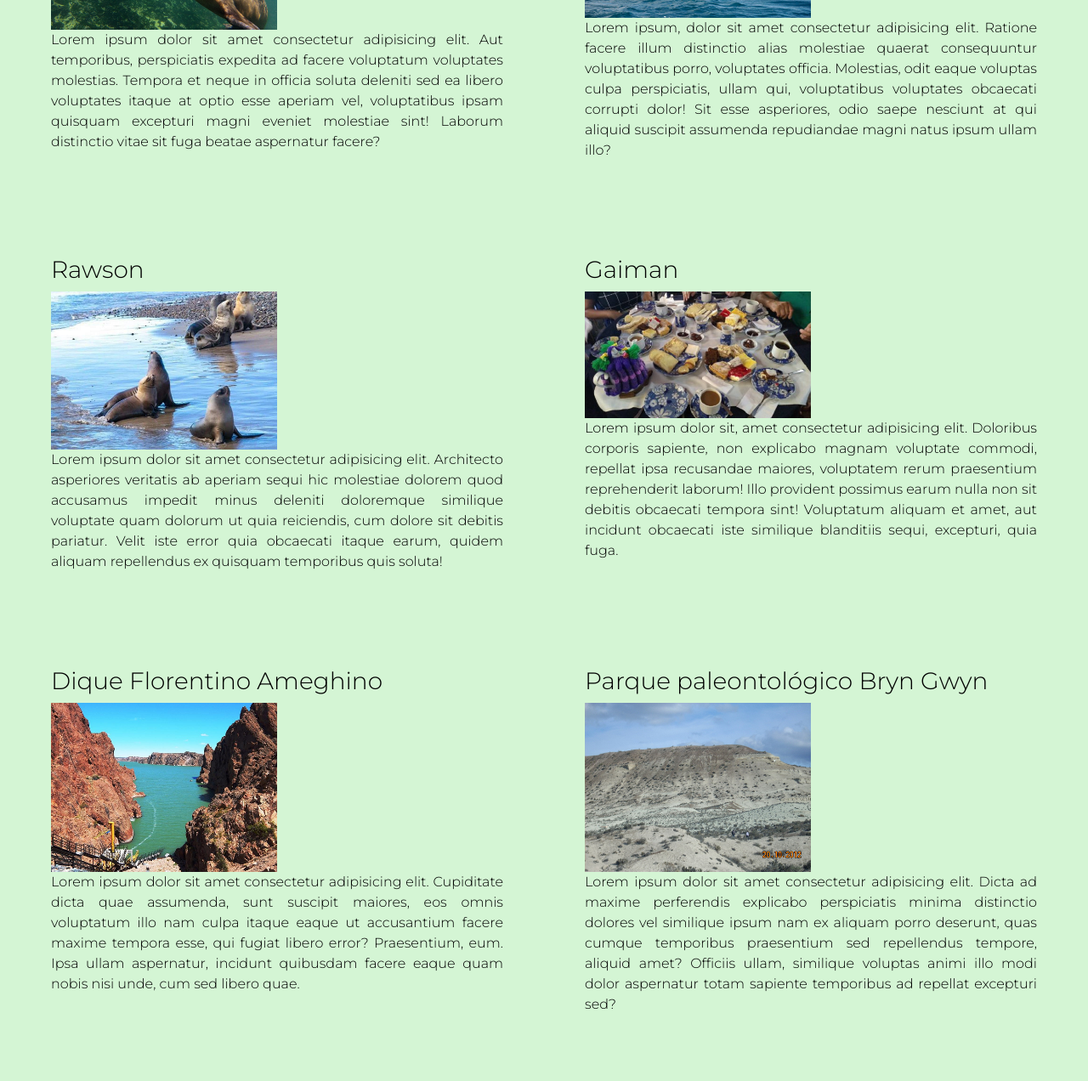
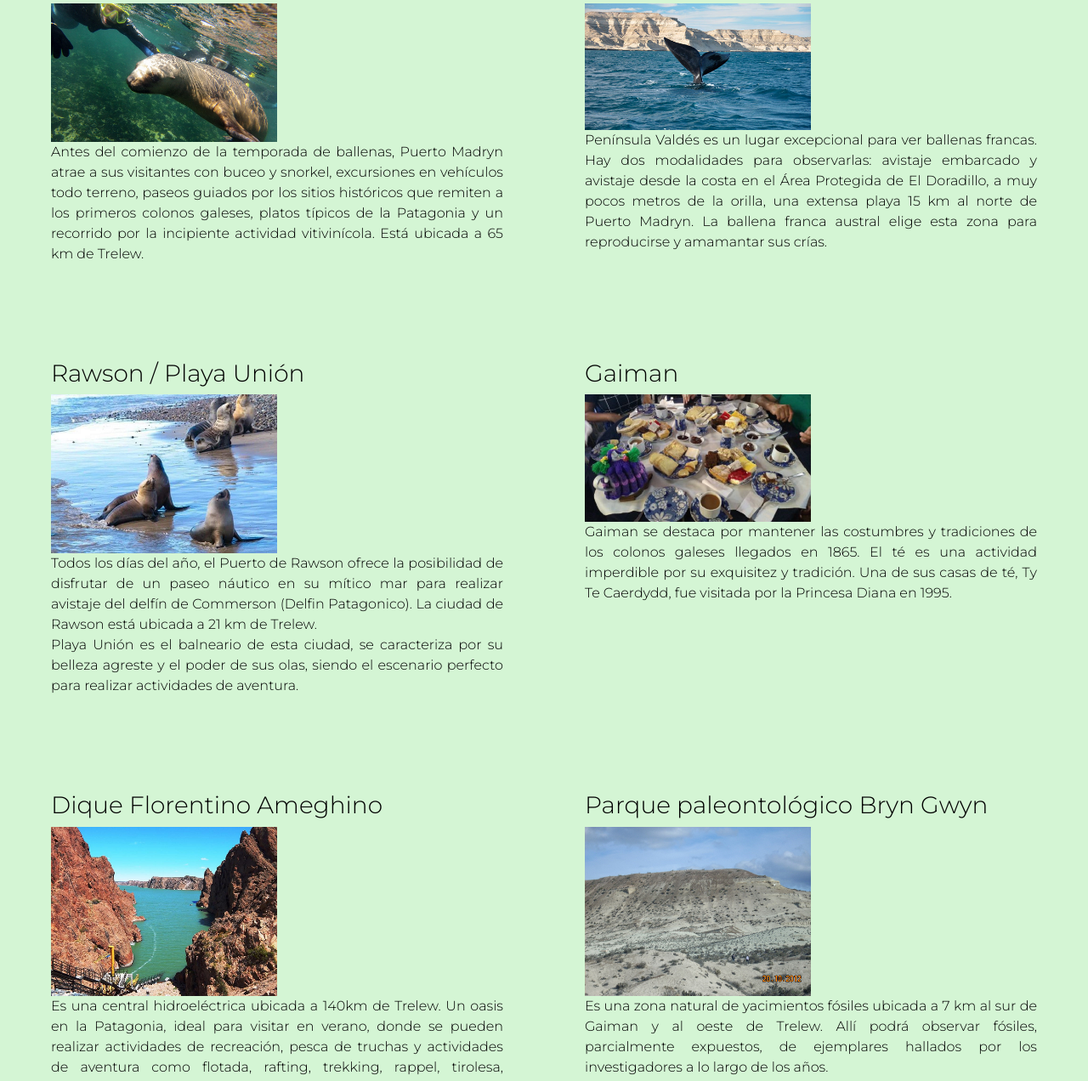
Before and after one commit to mariananizetich/JS10-MarianaNizetich, a plain HTML site: page pages/destinos.html in a window 1280 px wide. Shown: the part 541-1813 px from the top of the page at 85% size. Drawn offline with nearby package versions, Linux system fonts and the light colour scheme.

Commit message:
agrego info a destinos y corrijo margin en hoteles

```diff
--- a/estilo.css
+++ b/estilo.css
@@ -1,6 +1,6 @@
 /*Animaciones*/
 a:hover {
-    background-color: white;
+    background:none;
     transform: scale(1.2, 1.2);
     transition: all 1s;
 }
@@ -15,14 +15,17 @@ body {
 }
 
 
+
 /*Main*/
 main {
     background-color: rgb(212, 245, 212);
     color: black;
 }
 .titulo {
-    text-align: center;
+    text-align: justify;
+    margin: 5%;
 }
+
 p {
     text-align: justify;
 }
--- a/pages/destinos.html
+++ b/pages/destinos.html
@@ -57,7 +57,7 @@
         <div class="col-sm 12 col-md-12 p-5 animate__animated animate__fadeInRight">
           <h2 class="titulo">Área Metropolitana de VIRCH-Valdés</h2>
           <p>
-            El Área Metropolitana de VIRCH-Valdés está ubicada al noroeste de la provincia del Chubut e incluye 6 municipios: Trelew, Gaiman, Rawson, Veintiocho de Julio, Dolavon y Puerto Madryn.
+            El Área Metropolitana de VIRCH-Valdés está ubicada al noroeste de la provincia del Chubut e incluye 6 municipios: Trelew, Gaiman, Rawson, Veintiocho de Julio, Dolavon y Puerto Madryn. Desde la costa hacia la meseta, la prehistoria, la vida de los colonos galeses y la naturaleza se conjugan en un recorrido por El Valle Inferior del Río Chubut.
           </p>
         </div>
 
@@ -65,37 +65,38 @@
         <div class="col-sm 3 col-md-6 p-5 animate__animated animate__fadeInLeft">
           <h3>Puerto Madryn</h3>
           <img src="../multimedia/buceo-madryn.png" class="img-fluid w-50" alt="Buceo en Madryn">
-          <p>Lorem ipsum dolor sit amet consectetur adipisicing elit. Aut temporibus, perspiciatis expedita ad facere voluptatum voluptates molestias. Tempora et neque in officia soluta deleniti sed ea libero voluptates itaque at optio esse aperiam vel, voluptatibus ipsam quisquam excepturi magni eveniet molestiae sint! Laborum distinctio vitae sit fuga beatae aspernatur facere?</p>
+          <p>Antes del comienzo de la temporada de ballenas, Puerto Madryn atrae a sus visitantes con buceo y snorkel, excursiones en vehículos todo terreno, paseos guiados por los sitios históricos que remiten a los primeros colonos galeses, platos típicos de la Patagonia y un recorrido por la incipiente actividad vitivinícola. Está ubicada a 65 km de Trelew.</p>
         </div>
 
         <div class="col-sm 3 col-md-6 p-5 animate__animated animate__fadeInRight">
           <h3>Península Valdés</h3>
           <img src="../multimedia/Península.png" class="img-fluid w-50" alt="Península Valdés">
-          <p>Lorem ipsum, dolor sit amet consectetur adipisicing elit. Ratione facere illum distinctio alias molestiae quaerat consequuntur voluptatibus porro, voluptates officia. Molestias, odit eaque voluptas culpa perspiciatis, ullam qui, voluptatibus voluptates obcaecati corrupti dolor! Sit esse asperiores, odio saepe nesciunt at qui aliquid suscipit assumenda repudiandae magni natus ipsum ullam illo?</p>
+          <p>Península Valdés es un lugar excepcional para ver ballenas francas. Hay dos modalidades para observarlas: avistaje embarcado y avistaje desde la costa en el Área Protegida de El Doradillo, a muy pocos metros de la orilla, una extensa playa 15 km al norte de Puerto Madryn. La ballena franca austral elige esta zona para reproducirse y amamantar sus crías.</p>
         </div>
 
           <div class="col-sm 3 col-md-6 p-5 animate__animated animate__fadeInLeft">
-          <h3>Rawson</h3>
+          <h3>Rawson / Playa Unión</h3>
           <img src="../multimedia/Playa Unión.png" class="img-fluid w-50" alt="Playa Unión">
-          <p>Lorem ipsum dolor sit amet consectetur adipisicing elit. Architecto asperiores veritatis ab aperiam sequi hic molestiae dolorem quod accusamus impedit minus deleniti doloremque similique voluptate quam dolorum ut quia reiciendis, cum dolore sit debitis pariatur. Velit iste error quia obcaecati itaque earum, quidem aliquam repellendus ex quisquam temporibus quis soluta!</p>
+          <p>Todos los días del año, el Puerto de Rawson ofrece la posibilidad de disfrutar de un paseo náutico en su mítico mar para realizar avistaje del delfín de Commerson (Delfin Patagonico). La ciudad de Rawson está ubicada a 21 km de Trelew. <br>
+            Playa Unión es el balneario de esta ciudad, se caracteriza por su belleza agreste y el poder de sus olas, siendo el escenario perfecto para realizar actividades de aventura.</p>
           </div>
 
           <div class="col-sm 3 col-md-6 p-5 animate__animated animate__fadeInRight">
           <h3>Gaiman</h3>
           <img src="../multimedia/Gaiman.png" class="img-fluid w-50" alt="Casas de té en Gaiman">
-          <p>Lorem ipsum dolor sit, amet consectetur adipisicing elit. Doloribus corporis sapiente, non explicabo magnam voluptate commodi, repellat ipsa recusandae maiores, voluptatem rerum praesentium reprehenderit laborum! Illo provident possimus earum nulla non sit debitis obcaecati tempora sint! Voluptatum aliquam et amet, aut incidunt obcaecati iste similique blanditiis sequi, excepturi, quia fuga.</p>
+          <p>Gaiman se destaca por mantener las costumbres y tradiciones de los colonos galeses llegados en 1865. El té es una actividad imperdible por su exquisitez y tradición. Una de sus casas de té, Ty Te Caerdydd, fue visitada por la Princesa Diana en 1995.</p>
           </div>
 
           <div class="col-sm 3 col-md-6 p-5 animate__animated animate__fadeInLeft">
           <h3>Dique Florentino Ameghino</h3>
           <img src="../multimedia/Dique.png" class="img-fluid w-50" alt="Dique Florentino Ameghino">
-          <p>Lorem ipsum dolor sit amet consectetur adipisicing elit. Cupiditate dicta quae assumenda, sunt suscipit maiores, eos omnis voluptatum illo nam culpa itaque eaque ut accusantium facere maxime tempora esse, qui fugiat libero error? Praesentium, eum. Ipsa ullam aspernatur, incidunt quibusdam facere eaque quam nobis nisi unde, cum sed libero quae.</p>
+          <p>Es una central hidroeléctrica ubicada a 140km de Trelew. Un oasis en la Patagonia, ideal para visitar en verano, donde se pueden realizar actividades de recreación, pesca de truchas y actividades de aventura como flotada, rafting, trekking, rappel, tirolesa, escaladas en las altas murallas de roca rojiza, etc..</p>
           </div>
 
           <div class="col-sm 3 col-md-6 p-5 animate__animated animate__fadeInRight">
           <h3>Parque paleontológico Bryn Gwyn</h3>
           <img src="../multimedia/Geoparque_Bryn_Gwyn.png" class="img-fluid w-50" alt="Geoparque Bryn Gwyn">
-          <p>Lorem ipsum dolor sit amet consectetur adipisicing elit. Dicta ad maxime perferendis explicabo perspiciatis minima distinctio dolores vel similique ipsum nam ex aliquam porro deserunt, quas cumque temporibus praesentium sed repellendus tempore, aliquid amet? Officiis ullam, similique voluptas animi illo modi dolor aspernatur totam sapiente temporibus ad repellat excepturi sed?</p>
+          <p>Es una zona natural de yacimientos fósiles ubicada a 7 km al sur de Gaiman y al oeste de Trelew. Allí podrá observar fósiles, parcialmente expuestos, de ejemplares hallados por los investigadores a lo largo de los años.</p>
           </div>
 
     </div>
```
Also changed, not shown: pages/hoteles.html (+1 -1 lines).
